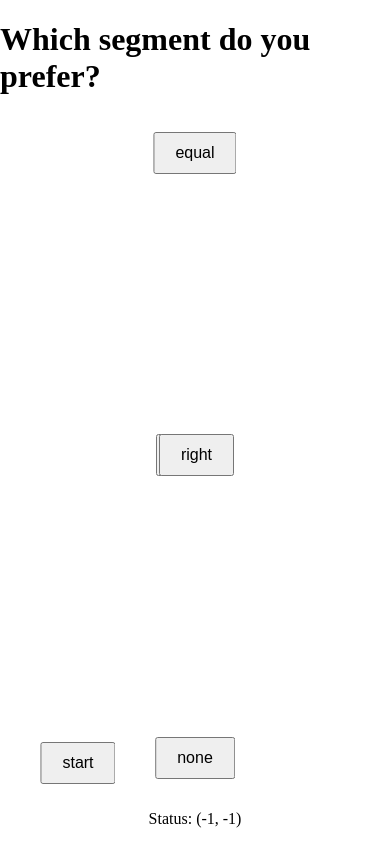
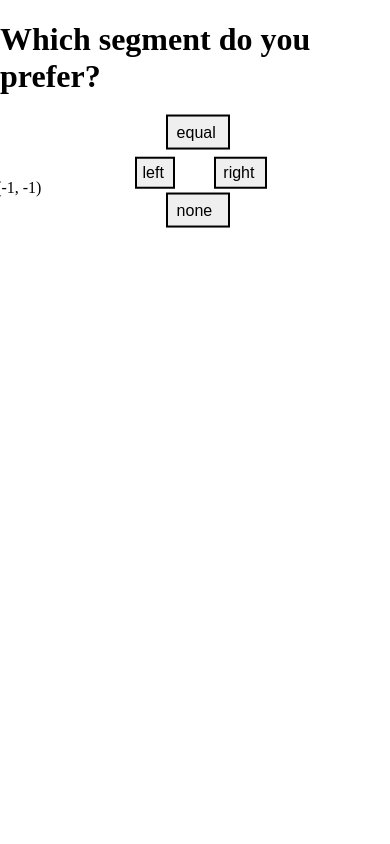
Before and after one commit to katharina-lang/rlhf, a Flask app: page / in a window 390 px wide. Run offline with Flask 3, Linux system fonts and the light colour scheme; data that the repository does not hold is empty.

Commit message:
UI ist jetzt responsive; Start-Button weg; Versuch Flask zu schliessen

```diff
--- a/rlhf/core/labeling.py
+++ b/rlhf/core/labeling.py
@@ -176,6 +176,6 @@ class Labeling:
 
         # Flask ganz beenden. Ist die Frage, ob wir das nach jeder Episode wollen oder ob Flask lieber die ganze
         # Zeit laufen soll --> hängt wahrscheinlich auch davon ab, wie wir das mit der Anzahl der Abfragen machen
-        # requests.post('http://127.0.0.1:5000/shutdown', json={})
+        requests.post('http://127.0.0.1:5000/shutdown', json={})
 
         return labeled_data
--- a/rlhf/scripts/main.py
+++ b/rlhf/scripts/main.py
@@ -28,7 +28,7 @@ def start_rollout_loop(ppo, num_iterations):
 
         Labeling.counter = 0
 
-        labeling = Labeling(segment_size=ppo.segment_size, test=False)
+        labeling = Labeling(segment_size=Args.segment_size, test=False)
         labeled_data = labeling.get_labeled_data(
             ppo.obs_action_pair_buffer,
             ppo.env_reward_buffer,
--- a/rlhf/utils/app.py
+++ b/rlhf/utils/app.py
@@ -47,9 +47,6 @@ def button_action():
     elif action == 'none':
         button_status = (0,0)
         button_set = True
-    elif action == 'start': # Knopf, damit die ersten zwei Videos geladen werden, da dafür noch kein Labeling-Button gedrückt wird (kann man bestimmt noch eleganter machen: erste Videos automatisch geladen oder start-Button verschwindet nach anfänglichem Drücken)
-        button_status = button_status
-        button_set = button_set
     else:
         return jsonify({'error': 'Ungültige Aktion'}), 400
 
--- a/rlhf/utils/templates/index.html
+++ b/rlhf/utils/templates/index.html
@@ -25,7 +25,7 @@
                         videoElement.autoplay = true;
                         videoElement.loop = true;
                         videoElement.muted = true;
-                        videoElement.width = 400;
+                        //videoElement.width = 400; //ändern, damit flexibel -> prozent? wie? oder max-width -> keine videos verfügbar
 
                         const sourceElement = document.createElement('source');
                         sourceElement.src = video;
@@ -64,59 +64,113 @@
             padding: 0;
             display: flex;
             flex-direction: column;
-            height: 100vh;
-            justify-content: space-between;
             align-items: center;
+            height: 100vh; /* Voller Viewport-Bereich */
+            overflow: hidden; /* Kein Scrollen */
+        }
+
+        #video-container {
+            display: flex;
+            justify-content: center;
+            gap: 5%;
+            padding: 1%;
+        }
+
+        #video-container video {
+            max-height: 70vh;
+            height: auto;
+            max-width: 45%; /* Videos verkleinern, wenn Platz fehlt */
+            width: 45%;
+            object-fit: cover;
         }
 
         .button-container {
-            position: relative;
-            width: 100%;
-            height: 100%;
+            justify-content: center;
+            display: grid;
+            grid-template-rows: max-content max-content max-content;
+            grid-template-columns: max-content max-content max-content;
+            gap: 5%;
+            padding: 2%;
+            bottom: 5%
         }
 
         .button {
-            position: absolute;
-            padding: 10px 20px;
-            font-size: 16px;
+            text-align: center;
+            padding: 15% 20%;
+            padding-right: 120%;
+            font-size: 100%;
             cursor: pointer;
+            width: 100%;
+            border: 2px solid black;
+            transform: translateY(-50%);
         }
 
         #button-top {
-            top: 15px;
-            left: 50%;
-            transform: translateX(-50%);
+            grid-row-end: 1;
+            grid-column-end: 2;
         }
 
         #button-left {
-            top: 50%;
-            left: 40%;
-            transform: translateY(-50%);
+            grid-row-end: 2;
+            grid-column-end: 1;
         }
 
         #button-right {
-            top: 50%;
-            right: 40%;
-            transform: translateY(-50%);
+            grid-row-end: 2;
+            grid-column-end: 3;
         }
 
         #button-bottom {
-            bottom: 15px;
-            left: 50%;
-            transform: translateX(-50%);
+            grid-row-end: 3;
+            grid-column-end: 2;
         }
 
-        #button-start {
-            bottom: 10px;
-            left: 20%;
-            transform: translateX(-50%);
+        @media (max-width: 768px) {
+            #video-container video {
+                max-height: 70vh;
+                max-width: 45%; /* Videos kleiner bei schmalen Bildschirmen */
+            }
+
+            .button {
+                max-width: 100%;
+            }
         }
+
+        @media (max-height: 600px) {
+            #video-container video {
+                max-height: 60vh; /* Noch kleinere Videos bei sehr wenig vertikalem Platz */
+            }
+
+            .button {
+                font-size: 0.8rem; /* Kleinere Buttons */
+                padding: 10% 10%;
+                padding-right: 100%;
+            }
+        }
+
+        @media (min-width: 468px) and (max-height: 600px) {
+
+            body {
+                overflow: scroll; /* Scrollen, wenn Fenster sehr schmal */
+            }
+
+            #video-container video {
+                max-height: 60vh; /* Noch kleinere Videos bei sehr wenig vertikalem Platz */
+            }
+
+            .button {
+                font-size: 0.8rem; /* Kleinere Buttons */
+                padding: 10% 10%;
+                padding-right: 100%;
+            }
+        }
+
     </style>
 </head>
 <body>
     <!--Videos, nicht statisch festgelegt welche geladen-->
     <h1>Which segment do you prefer?</h1>
-    <div id="video-container" style="display: flex; gap: 30px;">
+    <div id="video-container">
         <p>Keine Videos geladen.</p>
     </div>
 
@@ -126,10 +180,9 @@
         <button id="button-right" class="button" onclick="sendAction('right')">right</button>
         <button id="button-top" class="button" onclick="sendAction('equal')">equal</button>
         <button id="button-bottom" class="button" onclick="sendAction('none')">none</button>
-        <button id="button-start" class="button" onclick="sendAction('start')">start</button>
     </div>
 
     <!-- Statusanzeige (Optional) -->
-    <p id="status">Status: (-1, -1)</p>
+    <p id="status"style="transform: translate(-200px,-80px);">Status: (-1, -1)</p>
 </body>
 </html>
```
Also changed, not shown: rlhf/utils/env.py (+1 -7 lines).
